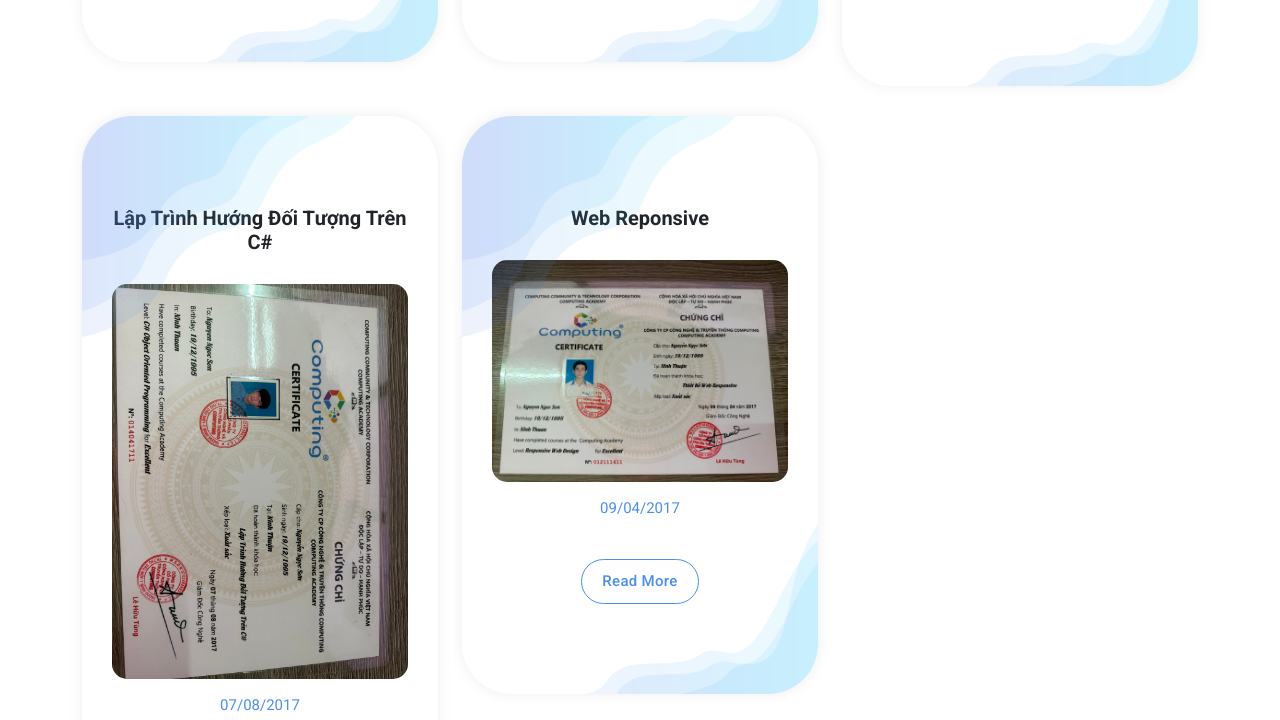
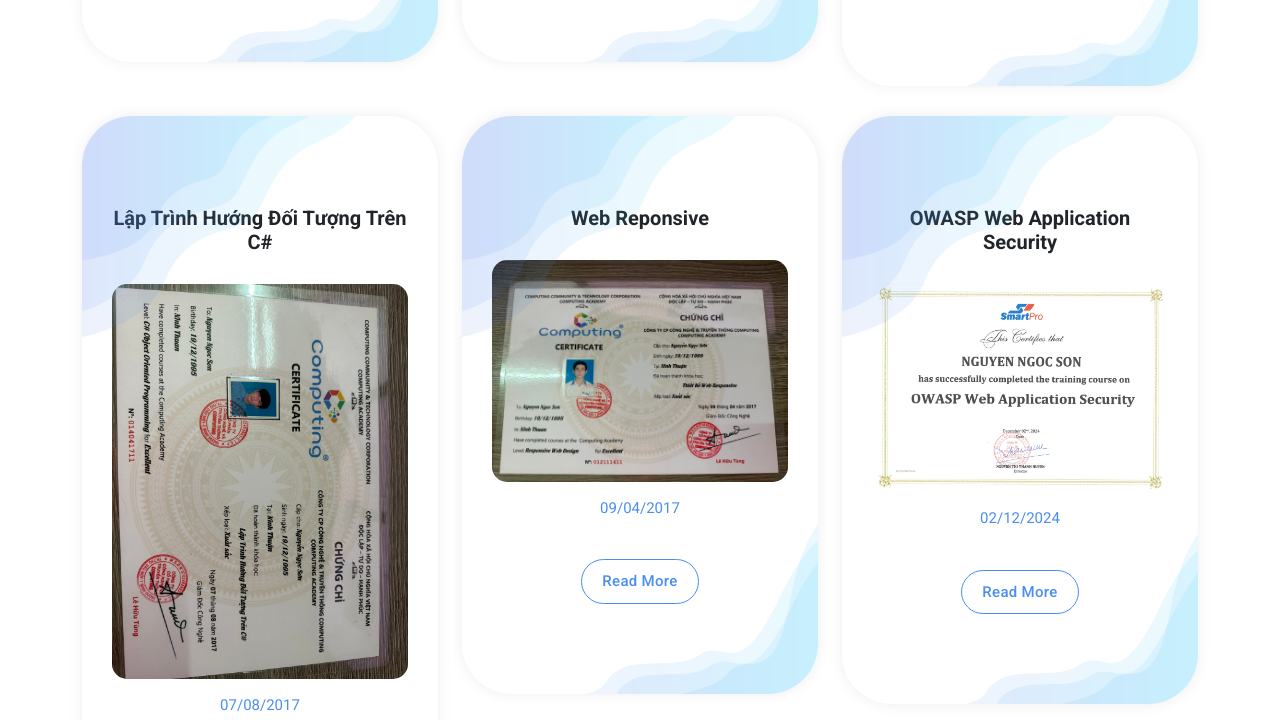
Before and after one commit to ngocsonit95/ngocsonit95.github.io, a plain HTML site: page index.html in a window 1280 px wide. Shown: the part 4755-5475 px from the top of the page. Drawn offline with Linux system fonts and the light colour scheme; animation ran at ten frames a second.

Commit message:
#update Certificate

```diff
--- a/index.html
+++ b/index.html
@@ -913,6 +913,24 @@ https://templatemo.com/tm-570-chain-app-dev
               </div>
             </div>
           </div>
+          <div class="col-lg-4">
+            <div class="pricing-item-regular">
+              <span class="price"></span>
+              <h4>OWASP Web Application Security</h4>
+              <div>
+                <img
+                  src="assets/images/OWASP-WEB.png"
+                  alt="OWASP Web Application Security"
+                />
+              </div>
+              <ul class="time">
+                <li>02/12/2024</li>
+              </ul>
+              <div class="border-button">
+                <a target="_blank" href="#">Read more</a>
+              </div>
+            </div>
+          </div>
         </div>
       </div>
     </div>
```
Also changed, not shown: assets/images/OWASP-WEB.png (added).
